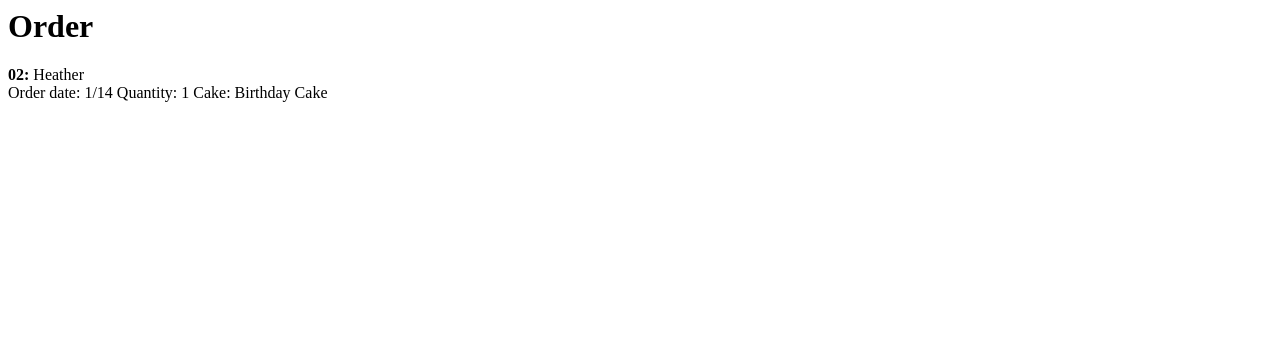
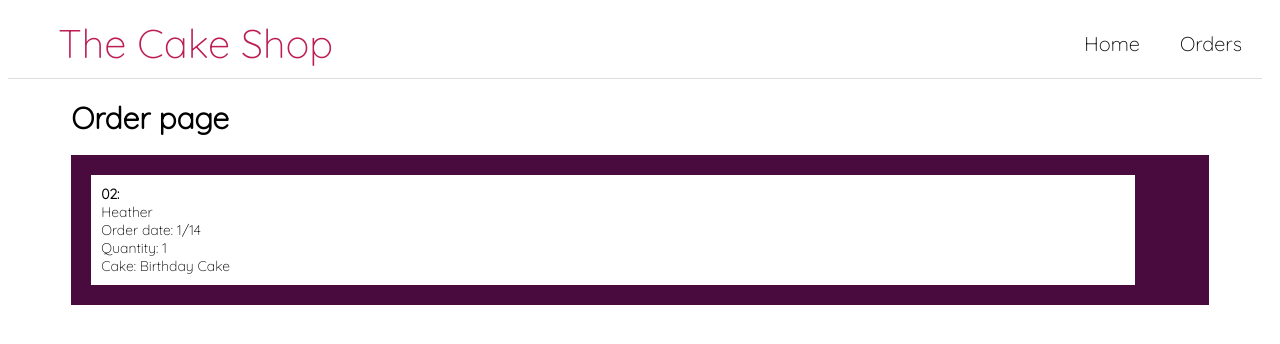
Before and after one commit to heathercking/Week3_Day3_FlaskLab, a Flask app: page /orders/2 in a window 1280 px wide. Shown: the top 344 px of the page. Run offline with Flask 2, Linux system fonts and the light colour scheme.

Commit message:
adds link to individual order pages and basic css styling
links to individual order pages are currently linking through to wrong index number

```diff
--- /dev/null
+++ b/static/current-orders.css
@@ -0,0 +1,50 @@
+*,
+*::before
+*::after{
+    margin: 0;
+    padding: 0;
+    box-sizing: border-box;
+}
+
+html {
+    font-family: "Quicksand", sans-serif;
+    font-size: 14px;
+}
+
+#current-orders {
+    margin: auto;
+    width: 90%;
+    text-align: left;
+    background-color: #490B3D;
+
+}
+
+#current-orders h1 {
+    text-align: left;
+    margin: 10px;
+}
+
+
+.order-container {
+    display: flex;
+    flex-wrap: wrap;
+    justify-content: space-around;
+
+}
+
+.order {
+    display: flex;
+    flex-direction: column;
+    justify-content: flex-start;
+    width: 22vw;
+    background-color: white;
+    padding: 10px;
+    margin: 20px;
+
+}
+
+.order-title {
+    font-size: 18px;
+    font-weight: bold;
+    /* line-height: 2; */
+}
--- /dev/null
+++ b/static/main.css
@@ -0,0 +1,56 @@
+*,
+*::before
+*::after{
+    margin: 0;
+    padding: 0;
+    box-sizing: border-box;
+}
+
+html {
+    font-family: "Quicksand", sans-serif;
+    font-size: 14px;
+}
+
+.main-nav {
+    display: flex;
+    background-color:white;
+    align-items: center;
+    font-family: "Quicksand";
+    font-size: 20px;
+    margin-right: 10px;
+    border-bottom: 0.5px solid #dedede;
+}
+
+.main-nav li:first-child {
+    margin-right: auto;
+}
+
+.main-nav li {
+    list-style: none;
+
+}
+
+.main-nav a {
+    margin: 10px;
+    border-radius: 5px;
+    background: white;
+    color:black;
+    display: block;
+    padding: 10px;
+    text-decoration: none;
+}
+
+.main-nav .logo {
+    background: white;
+    font-size: 40px;
+    margin: 0px;
+    color: #BD1E51;
+}
+
+
+h1 {
+    margin: auto;
+    width: 90%;
+    font-family: "Quicksand";
+    font-size: 30px;
+}
--- /dev/null
+++ b/static/order.css
@@ -0,0 +1,49 @@
+*,
+*::before
+*::after{
+    margin: 0;
+    padding: 0;
+    box-sizing: border-box;
+}
+
+html {
+    font-family: "Quicksand", sans-serif;
+    font-size: 14px;
+}
+
+
+.order-page {
+    margin: auto;
+    width: 90%;
+    text-align: left;
+    background-color: #490B3D;
+}
+
+.order-page h1 {
+    text-align: left;
+    margin: 10px;
+}
+
+.order-container {
+    display: flex;
+    flex-wrap: wrap;
+    justify-content: flex-start;
+
+}
+
+.order {
+    display: flex;
+    flex-direction: column;
+    justify-content: flex-start;
+    width: 80vw;
+    background-color: white;
+    padding: 10px;
+    margin: 20px;
+
+}
+
+.order-title {
+    font-size: 18px;
+    font-weight: bold;
+    /* line-height: 2; */
+}
--- a/templates/order.html
+++ b/templates/order.html
@@ -1,15 +1,40 @@
 <html>
+
     <head>
         <title>{{ order.order_number }} - {{ order.customer_name }}</title>
+        <link rel="stylesheet" href="{{ url_for('static', filename='main.css') }}">
+        <link rel="stylesheet" href="{{ url_for('static', filename='current-orders.css') }}">
+        <link rel="stylesheet" href="{{ url_for('static', filename='order.css') }}">
+        <link href="https://fonts.googleapis.com/css2?family=Quicksand:wght@300&display=swap" rel="stylesheet">
     </head>
+
     <body>
-        <h1>Order</h1>
-        <div>
-            <p>
-                <b>{{ order.order_number }}:</b> {{ order.customer_name }}
-                <br>
-                Order date: {{ order.order_date }} Quantity: {{ order.quantity }} Cake: {{ order.cake }}
-            </p>
+
+        <header>
+            <nav>
+                <ul class="main-nav">
+                    <li><a href="/orders" class="logo">The Cake Shop</a></li>
+                    <li><a href="/orders">Home</a></li>
+                    <li><a href="orders.html">Orders</a></li>
+                </ul>
+            </nav>
+        </header>
+
+        <hgroup>
+            <h1>Order page</h1>
+            <br>
+        </hgroup>
+
+        <div class="order-page">
+            <div class="order-container">
+                <p class="order">
+                    <b>{{ order.order_number }}:</b> {{ order.customer_name }}<br>
+                    Order date: {{ order.order_date }} <br>
+                    Quantity: {{ order.quantity }} <br>
+                    Cake: {{ order.cake }} <br>
+                </p>
+            </div>
         </div>
     </body>
+
 </html>
```
Also changed, not shown: templates/index.html (+31 -4 lines).
